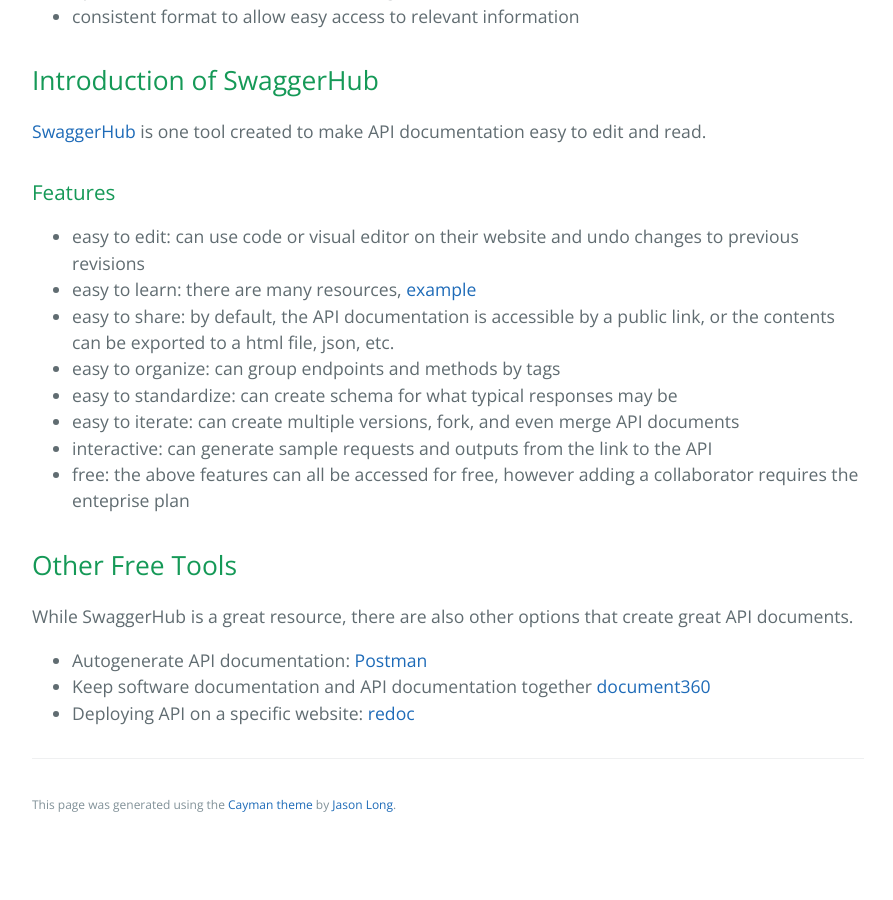
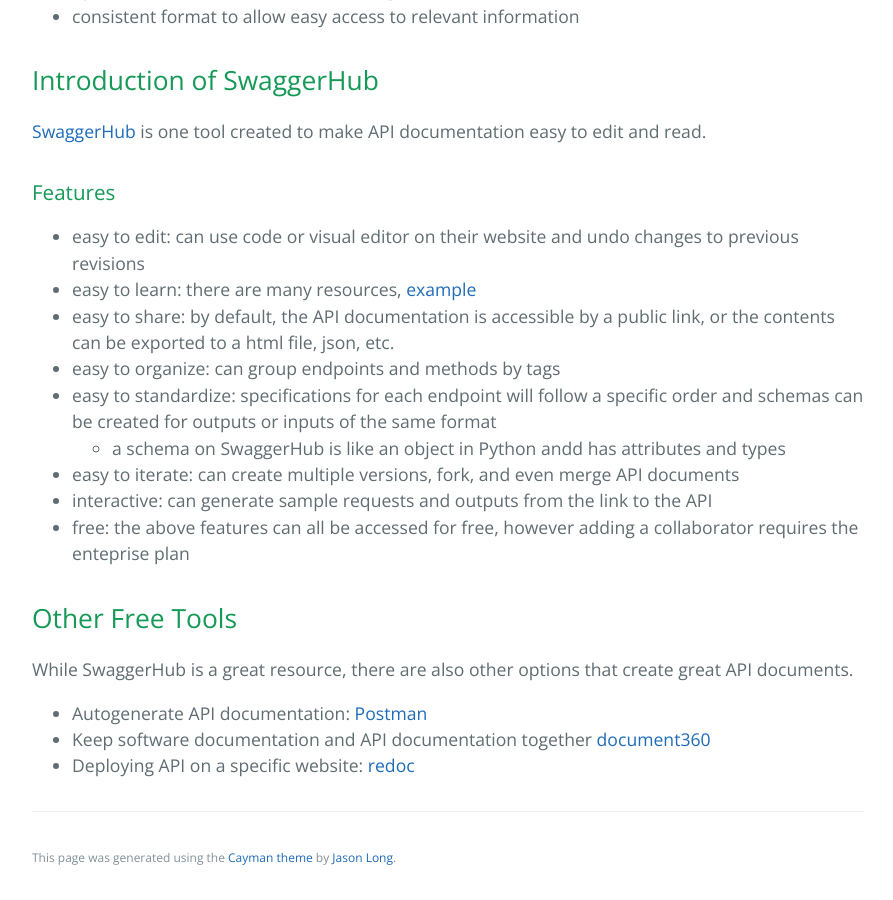
Before and after one commit to learning-software-engineering/learning-software-engineering.github.io, a Jekyll site: the page built from Topics/Development_Process/Documentation/Swagger_API_Documentation.md, in a window 1280 px wide and 900 px high, scrolled down 1454 px. Shown: the whole window, without its empty margins (192-1085 px from the left). Built offline with Jekyll 4.4.1, drawn with Linux system fonts in a browser that asks for light colours; our own code applies the rules of GitHub Pages for plain Markdown files; before the commit the page ends 2301 px from its top, so only the background shows below that.

Commit message:
discuss standardize more in api doc

```diff
--- a/Topics/Development_Process/Documentation/Swagger_API_Documentation.md
+++ b/Topics/Development_Process/Documentation/Swagger_API_Documentation.md
@@ -42,7 +42,8 @@
 - easy to learn: there are many resources, [example](https://support.smartbear.com/swaggerhub/docs/en/get-started/basics-of-swaggerhub.html)
 - easy to share: by default, the API documentation is accessible by a public link, or the contents can be exported to a html file, json, etc.
 - easy to organize: can group endpoints and methods by tags
-- easy to standardize: can create schema for what typical responses may be
+- easy to standardize: specifications for each endpoint will follow a specific order and schemas can be created for outputs or inputs of the same format
+  - a schema on SwaggerHub is like an object in Python andd has attributes and types
 - easy to iterate: can create multiple versions, fork, and even merge API documents
 - interactive: can generate sample requests and outputs from the link to the API
 - free: the above features can all be accessed for free, however adding a collaborator requires the enteprise plan
```
